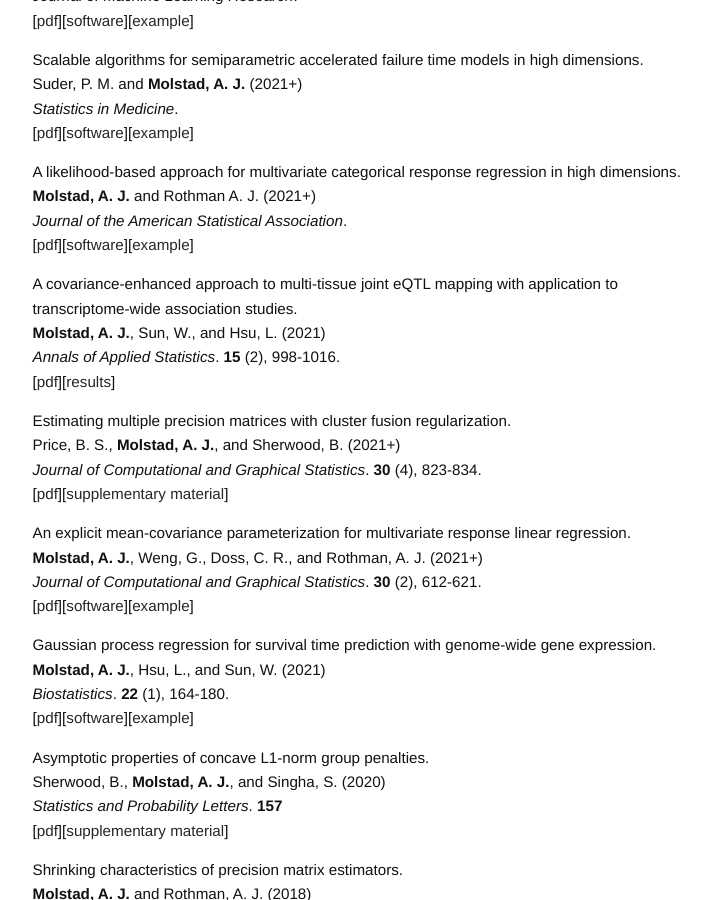
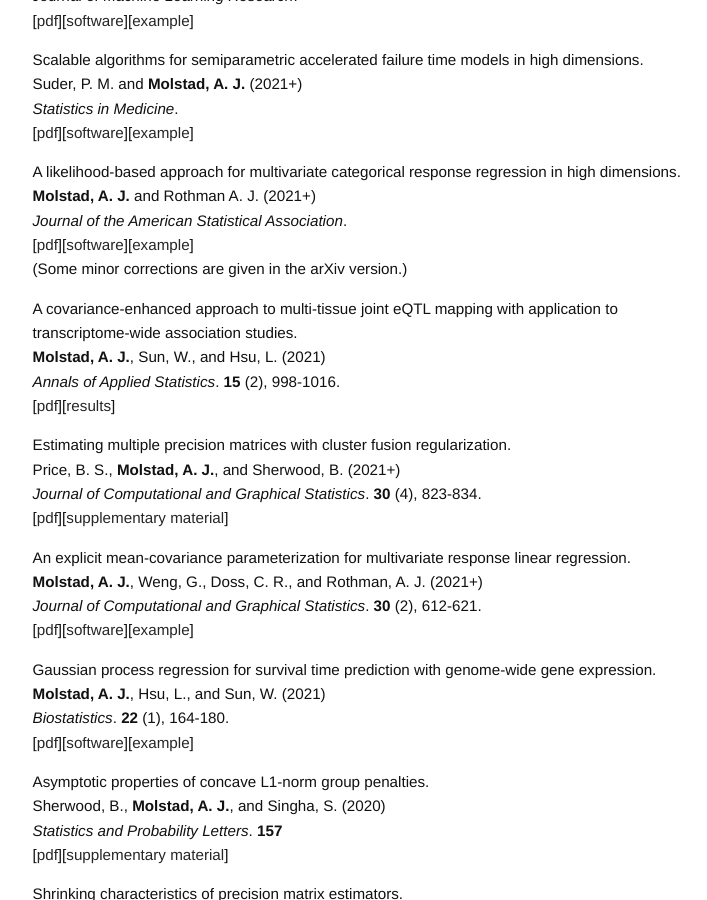
Before and after one commit to ajmolstad/ajmolstad.github.io, a Jekyll site: the page built from research.md, in a window 1280 px wide and 900 px high, scrolled down 1094 px. Shown: the whole window, without its empty margins (275-982 px from the left). Built offline with Jekyll 4.4.1, drawn with Linux system fonts in a browser that asks for light colours.

Commit message:
Update research.md

```diff
--- a/research.md
+++ b/research.md
@@ -60,6 +60,7 @@
 **Molstad, A. J.** and Rothman A. J. (2021+)<br>
 *Journal of the American Statistical Association*. <br>
 [[pdf](https://www.tandfonline.com/doi/full/10.1080/01621459.2021.1999819)][[software](https://github.com/ajmolstad/BvCategorical)][[example](/docs/BvCategorical_Example.html)] <br>
+(Some minor corrections are given in the arXiv version.) <br>
 
 
 A covariance-enhanced approach to multi-tissue joint eQTL mapping with application to transcriptome-wide association studies.  <br>
```
